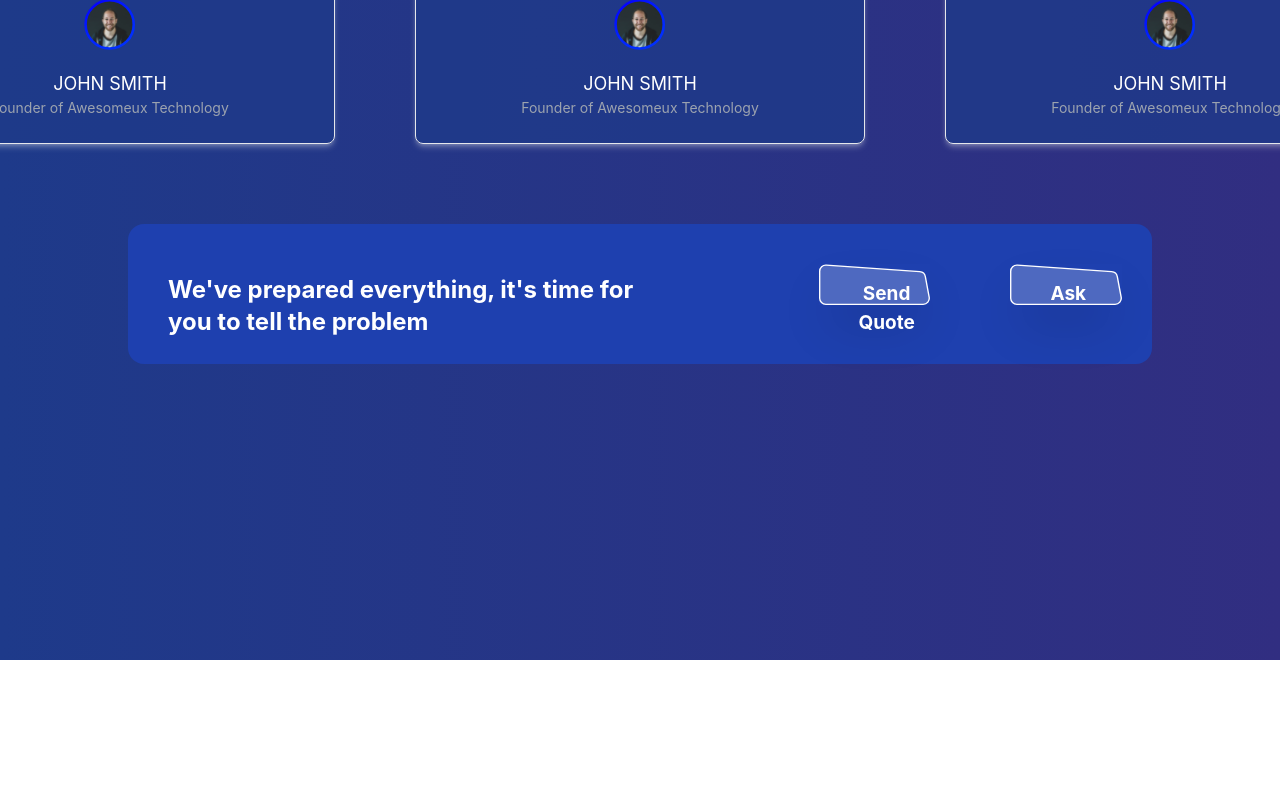
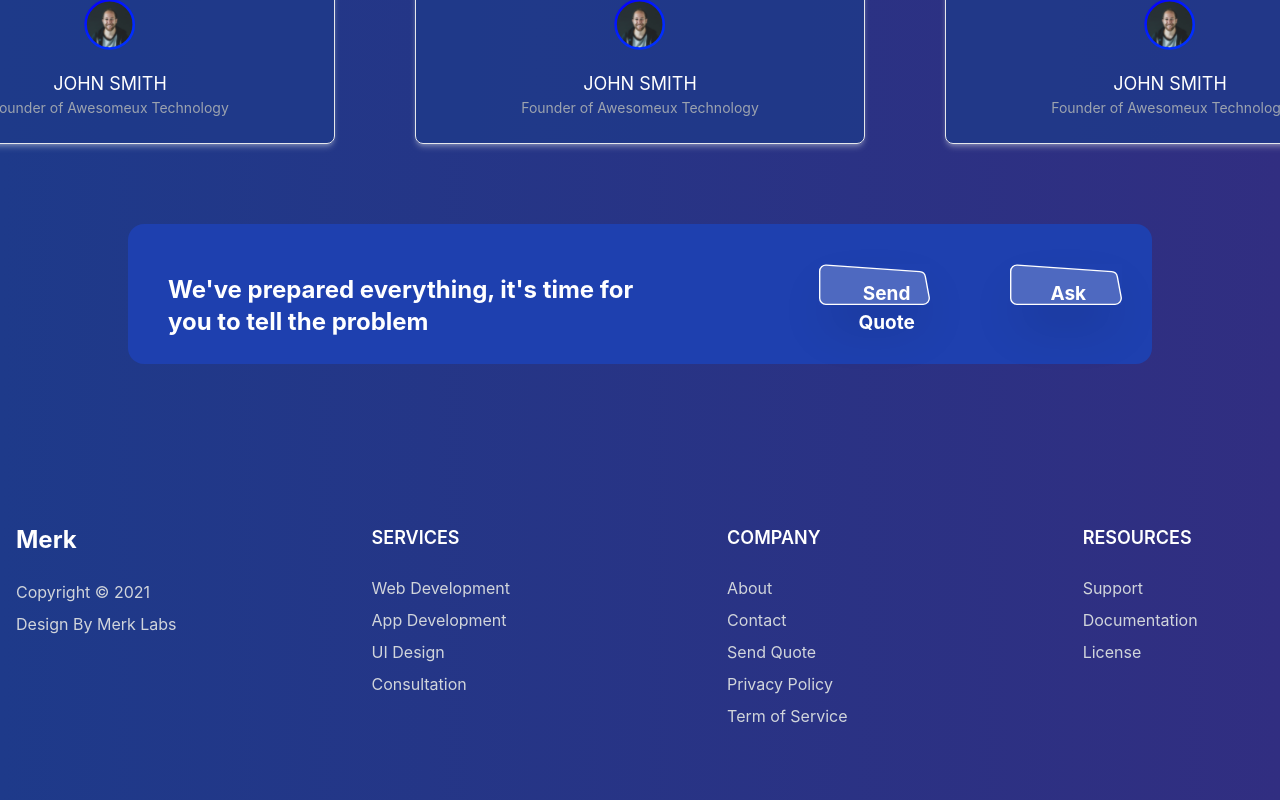
Before and after one commit to simantaray/merka-landingsite, a React (Create React App) app: page / in a window 1280 px wide. Shown: the part 3620-4420 px from the top of the page. Before the commit the page ends 4280 px from the top, so only its background shows below. Built offline with nearby package versions, Linux system fonts and the light colour scheme.

Commit message:
add : footer

```diff
--- a/src/App.js
+++ b/src/App.js
@@ -1,5 +1,6 @@
 
 import ExHome from "./Pages/ExHome";
+import Footer from "./Pages/Footer";
 import Home from "./Pages/Home";
 import JoinUs from "./Pages/JoinUs";
 import MaintenceHome from "./Pages/MaintenceHome";
@@ -15,6 +16,7 @@ export default function App() {
       <ReadArticle />
       <JoinUs/>
       <Review />
+      <Footer />
     </div>
   )
 }
--- /dev/null
+++ b/src/Pages/Footer.js
@@ -0,0 +1,106 @@
+import React from "react";
+
+export default function Footer() {
+  return (
+    <div>
+      <footer class="footer-1 bg-gradient-to-r from-blue-900 to-indigo-900 text-white py-8 sm:py-12">
+        <div class="container mx-auto px-4">
+          <div class="sm:flex sm:flex-wrap sm:-mx-4 md:py-4 justify-between">
+            <div class="px-4 sm:w-1/2 md:w-1/4 xl:w-1/6">
+              <h5 class="text-2xl font-bold mb-6">Merk</h5>
+              <ul class="list-none footer-links text-gray-300">
+                <li class="mb-2">
+                  <a href="#" class="border-b border-solid border-transparent">
+                  Copyright © 2021
+                  </a>
+                </li>
+              </ul>
+              <ul class="list-none footer-links text-gray-300">
+                <li class="mb-2">
+                  <a href="#" class="border-b border-solid border-transparent">
+                    Design By Merk Labs
+                  </a>
+                </li>
+              </ul>
+            </div>
+            <div class="px-4 sm:w-1/2 md:w-1/4 xl:w-1/6 mt-8 sm:mt-0">
+              <h5 class="text-lg font-semibold mb-6">SERVICES</h5>
+              <ul class="list-none footer-links text-gray-300">
+                <li class="mb-2">
+                  <a href="#" class="border-b border-solid border-transparent ">
+                  Web Development
+                  </a>
+                </li>
+                <li class="mb-2">
+                  <a href="#" class="border-b border-solid border-transparent ">
+                    App Development
+                  </a>
+                </li>
+                <li class="mb-2">
+                  <a href="#" class="border-b border-solid border-transparent ">
+                  UI Design
+                  </a>
+                </li>
+                <li class="mb-2">
+                  <a href="#" class="border-b border-solid border-transparent ">
+                  Consultation
+                  </a>
+                </li>
+              </ul>
+            </div>
+            <div class="px-4 sm:w-1/2 md:w-1/4 xl:w-1/6 mt-8 md:mt-0">
+              <h5 class="text-lg font-semibold mb-6">COMPANY</h5>
+              <ul class="list-none footer-links text-gray-300">
+                <li class="mb-2">
+                  <a href="#" class="border-b border-solid border-transparent ">
+                  About
+                  </a>
+                </li>
+                <li class="mb-2">
+                  <a href="#" class="border-b border-solid border-transparent ">
+                  Contact
+                  </a>
+                </li>
+                <li class="mb-2">
+                  <a href="#" class="border-b border-solid border-transparent ">
+                    Send Quote
+                  </a>
+                </li>
+                <li class="mb-2">
+                  <a href="#" class="border-b border-solid border-transparent">
+                  Privacy Policy
+                  </a>
+                </li>
+                <li class="mb-2">
+                  <a href="#" class="border-b border-solid border-transparent">
+                  Term of Service
+                  </a>
+                </li>
+              </ul>
+            </div>
+            <div class="px-4 sm:w-1/2 md:w-1/4 xl:w-1/6 mt-8 md:mt-0">
+              <h5 class="text-lg font-semibold mb-6">RESOURCES</h5>
+              <ul class="list-none footer-links text-gray-300">
+                <li class="mb-2">
+                  <a href="#" class="border-b border-solid border-transparent ">
+                    Support
+                  </a>
+                </li>
+                <li class="mb-2">
+                  <a href="#" class="border-b border-solid border-transparent ">
+                  Documentation
+                  </a>
+                </li>
+                <li class="mb-2">
+                  <a href="#" class="border-b border-solid border-transparent ">
+                  License
+                  </a>
+                </li>
+              </ul>
+            </div>
+          </div>
+        </div>
+      </footer>
+    </div>
+  );
+}
--- a/src/Pages/Review.js
+++ b/src/Pages/Review.js
@@ -4,7 +4,7 @@ import ProfileCard from "../Components/ProfileCard";
 
 export default function Review() {
   return (
-    <div className=" relative h-[1000px] bg-gradient-to-r from-blue-900 to-indigo-900 text-white">
+    <div className=" relative h-[800px] bg-gradient-to-r from-blue-900 to-indigo-900 text-white">
       <div className="text-center ">
         <img className="absolute top-[-100px] xl:left-[35vw] md:left-[25vw]" src="/cricle.svg" alt="" />
         <h1 className="text-[28px] text-blue-600">Our Clien Review</h1>
```
